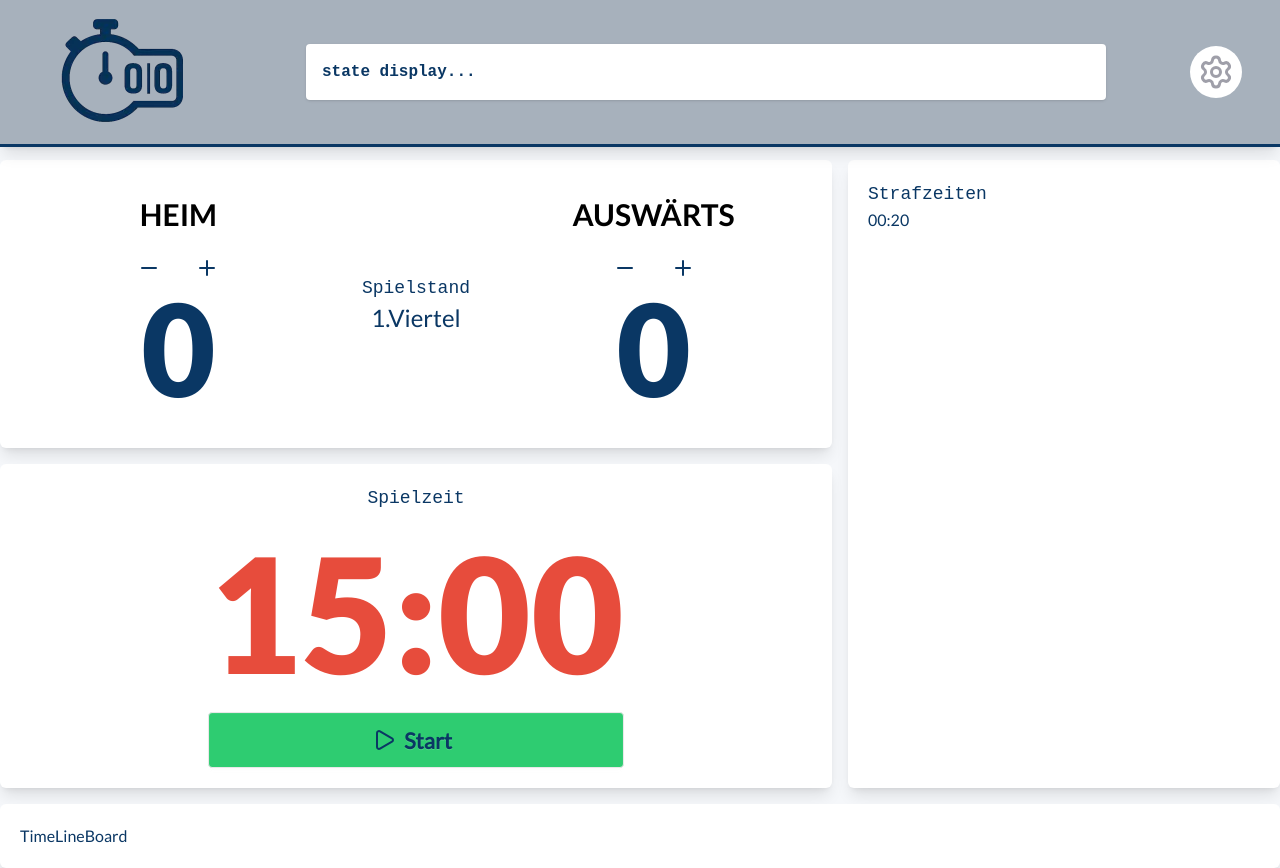
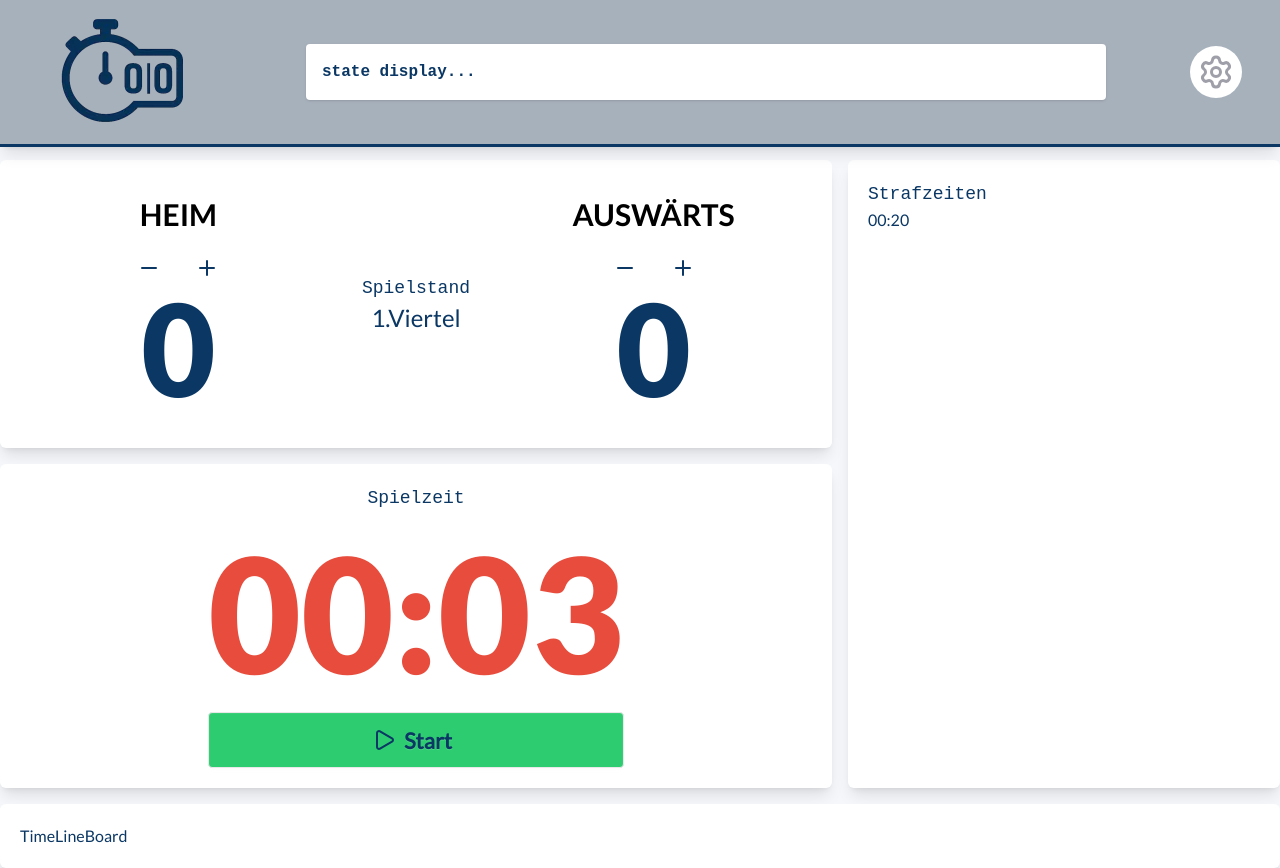
Before and after one commit to GittyX3b/tisco-matchdesk, a React (Vite) app: page / in a window 1280 px wide. Built offline with nearby package versions, Linux system fonts and the light colour scheme; a web font is replaced by a local one.

Commit message:
period switching finished

```diff
--- a/src/assets/styles/buttons.css
+++ b/src/assets/styles/buttons.css
@@ -5,3 +5,7 @@
 .btn-red {
   @apply bg-tisco-red text-white;
 }
+
+.btn-blue {
+  @apply bg-tisco-navy text-white;
+}
--- a/src/components/ScoreBoard.jsx
+++ b/src/components/ScoreBoard.jsx
@@ -3,17 +3,19 @@ import { useConfig } from '@context';
 import { ScoreCounter } from './elements/ScoreCounter';
 
 const ScoreBoard = () => {
-  const { config, periodNow } = useConfig();
+  const { config } = useConfig();
 
-  console.log('periodNow: ', periodNow);
+  const pN = config.periodNow;
+  const pNa = config.periodNames[config.periodsPerMatch];
+
+  const periodDescription = pN + '.' + pNa;
+
   return (
     <article className={`tisco-tile grid grow grid-cols-[2fr_1fr_2fr]`}>
       <ScoreCounter teamName={config.teamHomeName || 'HEIM'} className='col-start-1' />
       <div className='col-start-2 flex flex-col items-center justify-center'>
         <span className='tile-heading'>Spielstand</span>
-        <span className='text-2xl'>
-          {config.periodNow}.{config.periodNames[config.periodsPerMatch]}
-        </span>
+        <span className='text-2xl'>{periodDescription}</span>
       </div>
       <ScoreCounter teamName={config.teamAwayName || 'AUSWÄRTS'} className='col-start-3' />
     </article>
--- a/src/components/TimerBoard.jsx
+++ b/src/components/TimerBoard.jsx
@@ -1,13 +1,14 @@
-import { Pause, Play } from 'lucide-react';
-import { useCallback } from 'react';
+import { ArrowUpFromDot, Pause, Play } from 'lucide-react';
+import { useCallback, useState } from 'react';
 
 import { useConfig } from '@context';
 import { useTime } from '@context';
 import { CountDownTimer } from '@elements';
 
 const TimerBoard = () => {
-  const { config, setGamePending } = useConfig();
-  const { time, stopTime, toggleTime } = useTime();
+  const { config, setConfig, gamePending, setGamePending } = useConfig();
+  const { time, stopTime, toggleTime, checkIfOver } = useTime();
+  const [resetSignal, setResetSignal] = useState(0);
 
   const ppm = config.periodsPerMatch;
   const pn = config.periodNow;
@@ -15,21 +16,36 @@ const TimerBoard = () => {
   const handleTimesUp = useCallback(() => {
     stopTime();
     setGamePending(() => (ppm !== pn ? true : false));
+    checkIfOver(ppm, pn);
     console.log('MatchTime is up');
-  }, [stopTime, setGamePending, ppm, pn]);
+  }, [stopTime, setGamePending, ppm, pn, checkIfOver]);
+
+  const startNextPeriod = () => {
+    console.log('nächsten Soielabschnitt starten', config.periodNow < config.periodsPerMatch);
+    if (config.periodNow < config.periodsPerMatch) {
+      setResetSignal((c) => c + 1); // trigger timer reset
+      setGamePending(false);
+      setTimeout(() => {
+        setConfig((prev) => ({ ...prev, periodNow: prev.periodNow + 1 }));
+        toggleTime();
+      }, 0);
+    }
+  };
 
   return (
     <article className={`tisco-tile grid grow grid-cols-[1fr_1fr_4fr_1fr_1fr]`}>
       <span className='tile-heading col-start-3 m-auto'>Spielzeit</span>
       <CountDownTimer
-        initSec={config.minutesPerPeriod * 60} //TODO: if pending prepare next period
+        initSec={config.minutesPerPeriod * 60}
         isRunning={time.on}
         className={`font-lato-black col-start-3 m-auto flex h-min w-full justify-evenly text-[10rem] leading-tight ${!time.on ? 'text-tisco-red' : ''}`}
         onTimesUp={handleTimesUp}
+        resetSign={resetSignal}
       />
+      {!time.over ? (
         <button
           className={`btn btn-xl col-start-3 ${time.on ? 'btn-red' : 'btn-green'}`}
-        onClick={toggleTime}
+          onClick={!gamePending ? toggleTime : startNextPeriod}
         >
           {time.on ? (
             <div className='flex w-full items-center justify-center'>
@@ -38,11 +54,14 @@ const TimerBoard = () => {
             </div>
           ) : (
             <span className='flex w-full items-center justify-center'>
-            <Play />
+              {gamePending ? <ArrowUpFromDot /> : <Play />}
               <span className='p-2'>Start</span>
             </span>
           )}
         </button>
+      ) : (
+        <div className='font-lato-black col-start-3 m-auto pb-3 text-4xl'>SPIELENDE</div>
+      )}
     </article>
   );
 };
--- a/src/components/elements/CountDownTimer.jsx
+++ b/src/components/elements/CountDownTimer.jsx
@@ -1,26 +1,24 @@
 import { useEffect, useState } from 'react';
 
-const CountDownTimer = ({ initSec, isRunning, onTimesUp, className }) => {
+const CountDownTimer = ({ initSec, isRunning, onTimesUp, resetSign, className }) => {
   const [timerSec, setTimerSec] = useState(Number(initSec));
-
-  const timesUp = timerSec === 0;
 
   // counting down the seconds until 0 or !isRunning
   useEffect(() => {
     if (!isRunning) return;
-    if (timesUp) onTimesUp();
+    if (timerSec === 0 && isRunning) onTimesUp();
 
     const interval = setInterval(() => {
       setTimerSec((prev) => (prev === 0 ? 0 : prev - 1));
     }, 1000);
 
     return () => clearInterval(interval);
-  }, [timesUp, isRunning, onTimesUp]);
+  }, [timerSec, isRunning, onTimesUp]);
 
   // reinitialize if initSec changes
   useEffect(() => {
     setTimerSec(Number(initSec));
-  }, [initSec]);
+  }, [initSec, resetSign]);
 
   return (
     <div className={className}>
--- a/src/data/context/ConfigProvider.jsx
+++ b/src/data/context/ConfigProvider.jsx
@@ -9,7 +9,7 @@ const ConfigProvider = ({ children }) => {
     periodsPerMatch: 4,
     periodNow: 1,
     periodNames: ['', 'Spielzeit', 'Halbzeit', 'Drittel', 'Viertel'],
-    minutesPerPeriod: 15,
+    minutesPerPeriod: 0.05,
     teamHomeName: '',
     teamHomeNumbers: [],
     teamAwayName: '',
--- a/src/data/context/TimeProvider.jsx
+++ b/src/data/context/TimeProvider.jsx
@@ -6,10 +6,13 @@ const TimeProvider = ({ children }) => {
   const [time, setTime] = useState({
     sanity: 'time data - ok',
     on: false,
+    over: false,
   });
 
   const toggleTime = () => setTime((prev) => ({ ...prev, on: !prev.on }));
   const stopTime = () => setTime((prev) => ({ ...prev, on: false }));
+  const checkIfOver = (periodNow, periodsPerMatch) =>
+    periodNow === periodsPerMatch && setTime((prev) => ({ ...prev, over: true }));
 
   // const setEins = (eins) => setTime((c) => ({ ...c, eins }));
 
@@ -19,7 +22,7 @@ const TimeProvider = ({ children }) => {
   //     zwei: { ...c.zwei, drei },
   //   }));
 
-  return <TimeCtx value={{ time, stopTime, toggleTime }}>{children}</TimeCtx>;
+  return <TimeCtx value={{ time, stopTime, toggleTime, checkIfOver }}>{children}</TimeCtx>;
 };
 
 export { TimeCtx, TimeProvider };
```
Lines whose indentation alone changed are shown as unchanged.
